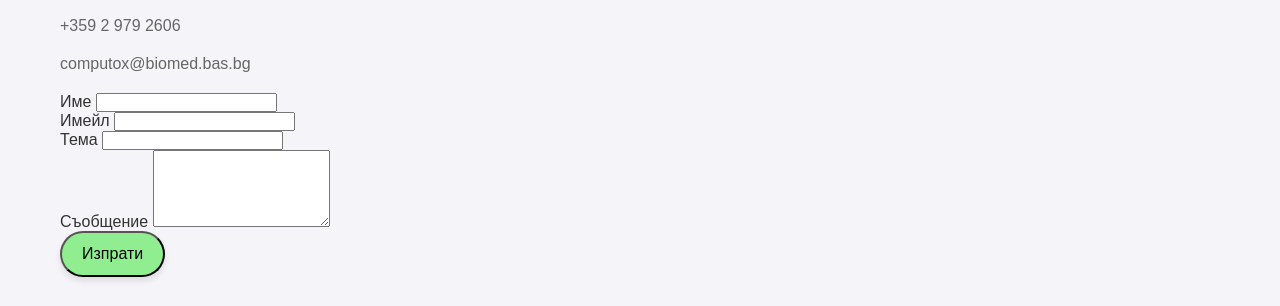
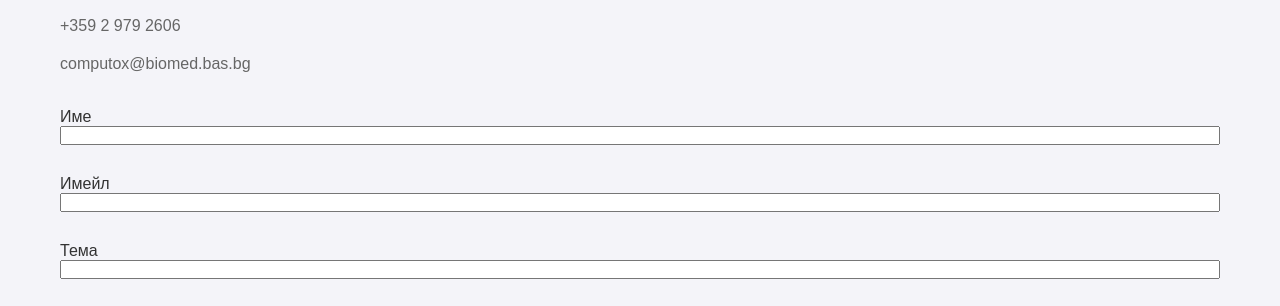
Before and after one commit to pkaterski/CompuTox-site, a plain HTML site: page index.html in a window 1280 px wide. Shown: the part 2829-3135 px from the top of the page. Drawn offline with Linux system fonts and the light colour scheme.

Commit message:
fix form

```diff
--- a/style.css
+++ b/style.css
@@ -275,6 +275,18 @@ section ul {
     color: #666;
 }
 
+.contact-form {
+    display: flex;
+    flex-direction: column;
+
+}
+
+.form-group {
+    margin: 15px 0;
+    display: flex;
+    flex-direction: column;
+}
+
 footer {
     background-color: #333;
     color: white;
```
